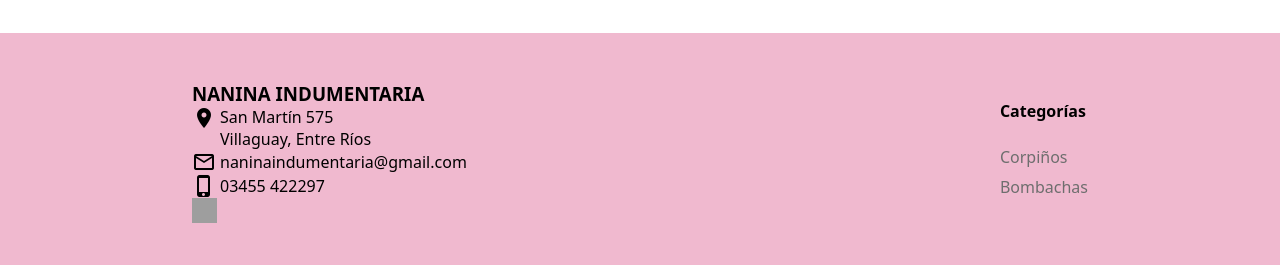
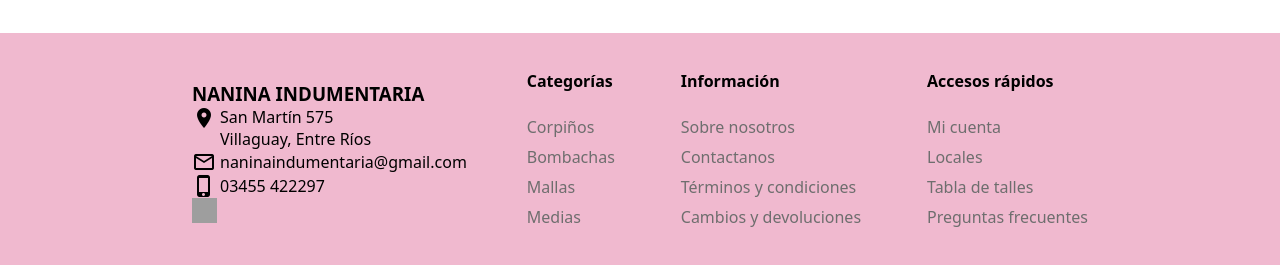
Before and after one commit to MarioAbdala/nanina-indumentaria, a React (Vite) app: page / in a window 1280 px wide. Shown: the part 2747-3012 px from the top of the page. Built offline with nearby package versions, Linux system fonts and the light colour scheme; grey boxes are pictures that could not be loaded.

Commit message:
expanded footer

```diff
--- a/src/components/Footer.tsx
+++ b/src/components/Footer.tsx
@@ -1,5 +1,6 @@
+import { FooterColumn } from './';
+import { accesosLinks, infoLinks, links } from '../data';
 import './Footer.css';
-import { FooterColumn } from './FooterColumn';
 
 export const Footer = () => {
     return (
@@ -25,7 +26,9 @@ export const Footer = () => {
                 <a className="footer-logo-container" href="https://www.instagram.com/nanina_lenceria/"><img className="footer-logo" src="https://cdn.iconscout.com/icon/free/png-256/instagram-1464521-1239436.png" alt="instagram logo" /></a>
             </div>
         </div>
-        <FooterColumn title={"Categorías"} links={[["Corpiños","/productos/corpiños"], ["Bombachas", "/productos/bombachas"]]} />
+        <FooterColumn title={"Categorías"} links={links} />
+        <FooterColumn title={"Información"} links={infoLinks} />
+        <FooterColumn title={"Accesos rápidos"} links={accesosLinks} />
     </div>
     )
 };
--- a/src/components/FooterColumn.css
+++ b/src/components/FooterColumn.css
@@ -14,3 +14,7 @@
     color: #6e6e6e;
     text-decoration: none;
 }
+
+.footer-column-link:hover {
+    color: var(--primary-purple);
+}
--- a/src/components/index.ts
+++ b/src/components/index.ts
@@ -1,3 +1,4 @@
 export * from './Footer';
+export * from './FooterColumn';
 export * from './Navbar';
 export * from './ReturnButton';
--- a/src/data/data.ts
+++ b/src/data/data.ts
@@ -69,3 +69,9 @@ export const products: Product[] = [
 export const colors: Color[] = [{name: "Negro", hex: "#000000"}, {name: "Blanco", hex: "#FFFFFF"}, {name: "Avellana", hex: "#A08175"}, {name: "Gris", hex: "#6B6A6A"}, {name: "Verde", hex: "#7DB872"}];
 
 export const categories: Array<[Category, number]> = [["Bombachas", 1], ["Corpiños", 2], ["Mallas", 3], ["Medias", 4]];
+
+export const links: [string, string][] = [["Corpiños","/productos/corpiños"], ["Bombachas", "/productos/bombachas"], ["Mallas", "/productos/mallas"], ["Medias","/productos/medias"]];
+
+export const infoLinks: [string, string][] = [["Sobre nosotros","#"], ["Contactanos","#"], ["Términos y condiciones","#"], ["Cambios y devoluciones","#"]];
+
+export const accesosLinks: [string, string][] = [["Mi cuenta","#"], ["Locales","#"], ["Tabla de talles","#"], ["Preguntas frecuentes","#"]];
```
